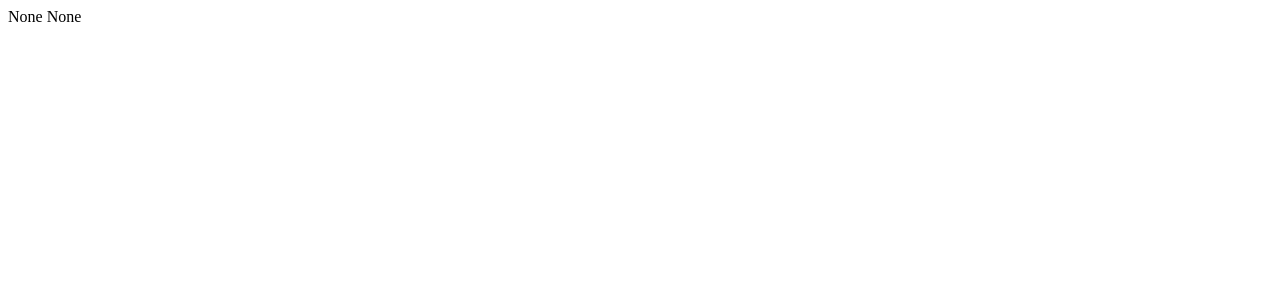
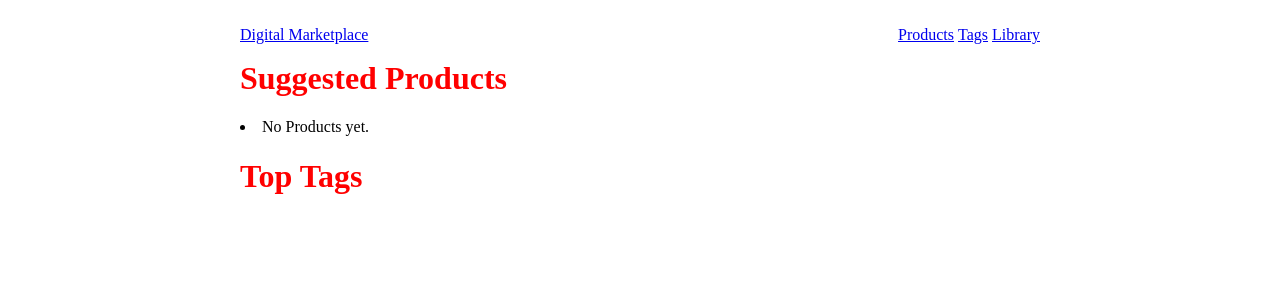
Before and after one commit to EgonSaks/digital_marketplace, a Django app: page / in a window 1280 px wide. Before the commit the part shown is almost empty. Shown: the top 300 px of the page. Run offline with Django 3.2, Linux system fonts and the light colour scheme; some libraries are stand-ins or nearby versions.

Commit message:
Add User Interface

```diff
--- a/src/dashboard/views.py
+++ b/src/dashboard/views.py
@@ -28,7 +28,7 @@ class DashboardView(View):
 			top_tags = [x.tag for x in tag_views]
 			products = Product.objects.filter(tag__in=top_tags)
 			if owned:
-				products = products.exclude(pk__in=owned).distinct()
+				products = products.exclude(pk__in=owned)
 
 			if products.count() < 10:
 				products = Product.objects.all().order_by("?")
--- a/src/templates/base.html
+++ b/src/templates/base.html
@@ -8,6 +8,28 @@
 .main-content {
   width: 800px;
   margin: 0 auto;
+  clear: both;
+}
+
+.main-nav {
+    width: 800px;
+    margin: 10px auto;
+}
+
+.main-nav li {
+    display: inline;
+}
+
+.first-nav {
+    padding-left: 0px;
+}
+
+.pull-right {
+    float: right;
+}
+
+.pull-left {
+    float: left;
 }
 
 {% block style %}{% endblock %}
@@ -15,6 +37,19 @@
 </head>
 
 <body>
+
+<nav class='main-nav'>
+
+    <ul class ='pull-left first-nav'>
+        <li><a href='#'>Digital Marketplace</a></li>
+    </ul>
+    <ul class ='pull-right'>
+        <li><a href='#'>Products</a></li>
+        <li><a href='#'>Tags</a></li>
+        <li><a href='#'>Library</a></li>
+    </ul>
+
+</nav>
 
 <div class="main-content">
 
--- a/src/templates/dashboard/view.html
+++ b/src/templates/dashboard/view.html
@@ -1,3 +1,16 @@
-{{ products }}
+{% extends "base.html" %}
 
-{{ top_tags }}
+{% block content %}
+
+<div>
+    <h1>Suggested Products</h1>
+{% include "products/product_list_snippet.html" with product_list=products %}
+</div>
+
+<div>
+    <h1>Top Tags</h1>
+{% for tag in top_tags %}
+<li><a href="{{ tag.get_absolute_url }}">{{ tag }}</a></li>
+{% endfor %}
+</div>
+{% endblock content %}
--- /dev/null
+++ b/src/templates/products/product_list_snippet.html
@@ -0,0 +1,16 @@
+{% load get_thumbnail %}
+
+{% for instance in product_list %}
+  <li class="">
+      <a href='{{ instance.get_absolute_url }}'>{{ instance.title }}</a></br>
+      {% if instance|get_thumbnail:"micro" %}
+      <a href='{{ instance.get_absolute_url }}'>
+          <img src='{{ instance|get_thumbnail:"micro" }}' />
+      </a></br>
+      {% endif %}
+
+      {{ instance.price }}
+  </li>
+{% empty %}
+  <li> No Products yet.</li>
+{% endfor %}
```
Also changed, not shown: src/templates/products/product_list.html (+2 -8 lines).
